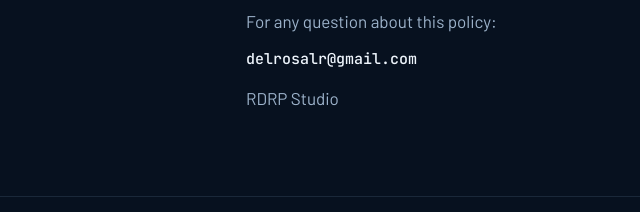
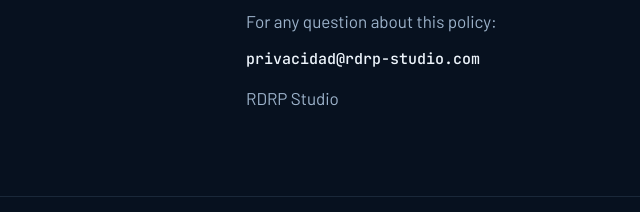
Before and after one commit to rdrp-studio/maydapp-web, a plain HTML site: page privacidad.html in a window 1280 px wide. Shown: the part 1797-2009 px from the top of the page, 0-640 px from the left. Drawn offline with Linux system fonts and the light colour scheme.

Commit message:
Update privacidad.html

```diff
--- a/privacidad.html
+++ b/privacidad.html
@@ -74,7 +74,7 @@
 
 <script>
 (function(){
-var EMAIL = "delrosalr@gmail.com";
+var EMAIL = "privacidad@rdrp-studio.com";
 var P = {
 es:{ _name:"Espa\u00f1ol", title:"MAYDAPP · Política de privacidad", back:"← Volver",
   eyebrow:"MAYDAPP · RDRP Studio", h1:"Política de privacidad", updated:"Última actualización: 27 de noviembre de 2026",
```
